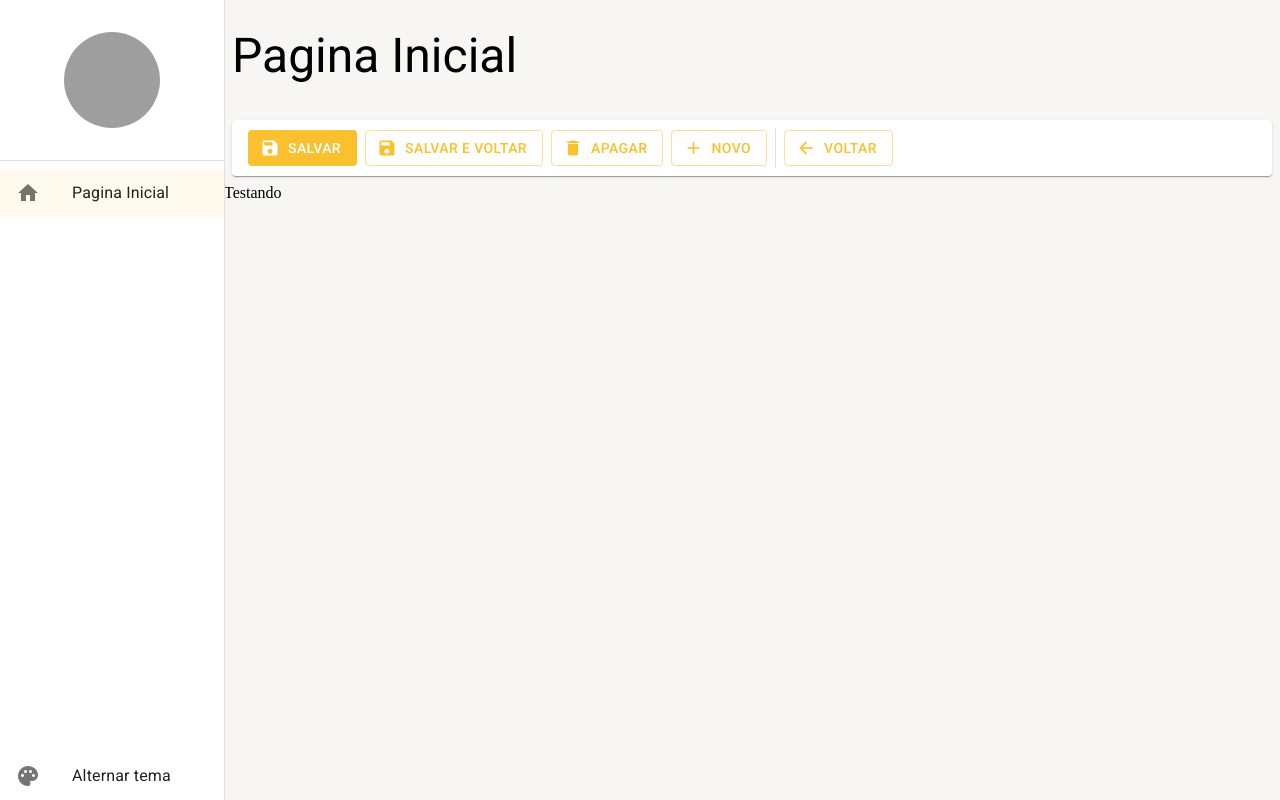
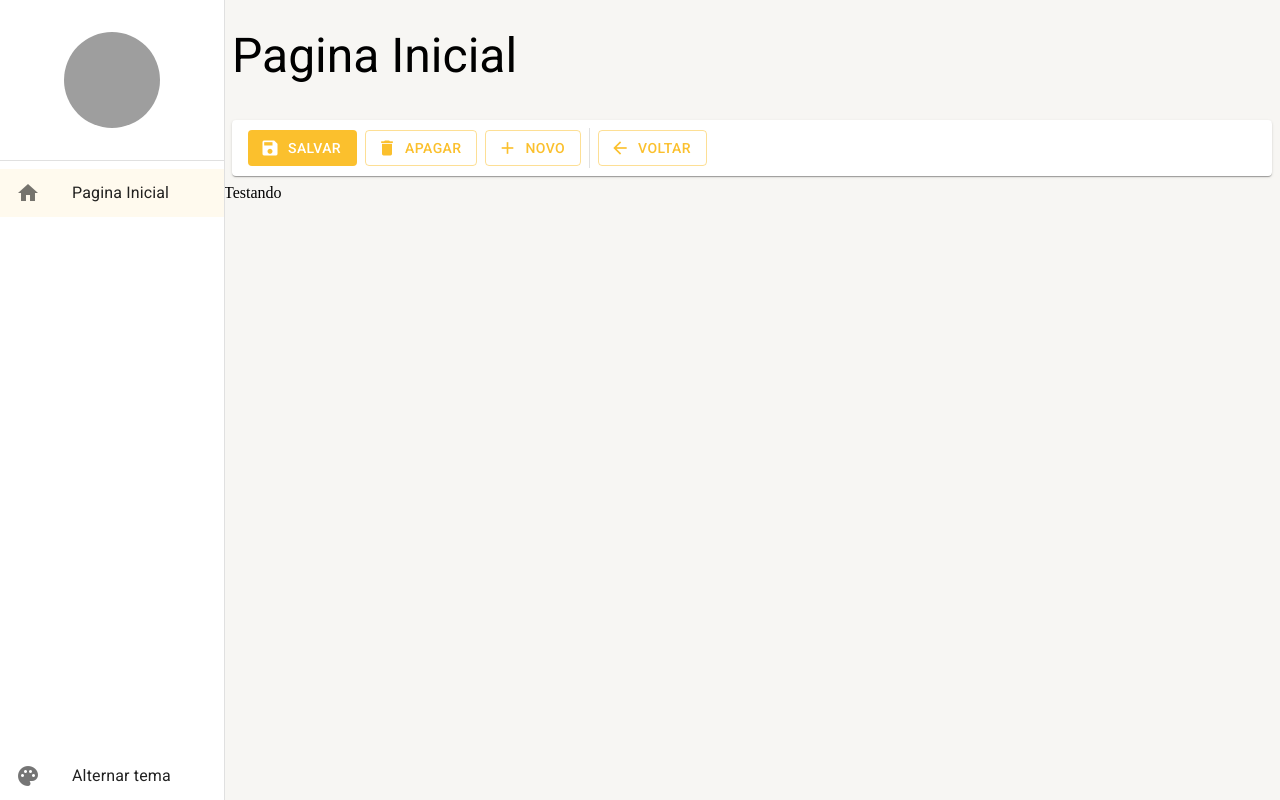
Before and after one commit to Unversedsix0/curso-react-mui, a React (Create React App) app: page /pagina-inicial in a window 1280 px wide. Built offline with nearby package versions, Linux system fonts and the light colour scheme; grey boxes are pictures that could not be loaded.

Commit message:
Adicionado botoes em FerramentaDeDetalhe

```diff
--- a/src/shared/components/ferramentas-de-detalhe/FerramentasDeDetalhe.tsx
+++ b/src/shared/components/ferramentas-de-detalhe/FerramentasDeDetalhe.tsx
@@ -1,8 +1,41 @@
-import { Box,  Button, Paper, useTheme, Icon, Divider } from '@mui/material'
+import { Box, Button, Paper, useTheme, Icon, Divider } from '@mui/material'
 
 import React from 'react'
+interface IFerramentasDeDetalheProps {
+  textoBotaoNovo?: string;
 
-export const FerramentasDeDetalhe = () => {
+  mostrarBotaoNovo?: boolean;
+  mostrarBotaoSalvar?: boolean;
+  mostrarBotaoApagar?: boolean;
+  mostrarBotaoVoltar?: boolean;
+  mostrarBotaoSalvarEVoltar?: boolean;
+
+  aoClicarEmNovo?: () => void;
+  aoClicarEmSalvar?: () => void;
+  aoClicarEmApagar?: () => void;
+  aoClicarEmVoltar?: () => void;
+  aoClicarEmSalvarEVoltar?: () => void;
+
+
+
+
+}
+export const FerramentasDeDetalhe: React.FC<IFerramentasDeDetalheProps> = ({
+  textoBotaoNovo = 'Novo',
+
+  mostrarBotaoNovo = true,
+  mostrarBotaoSalvar = true,
+  mostrarBotaoApagar = true,
+  mostrarBotaoVoltar = true,
+  mostrarBotaoSalvarEVoltar = false,
+
+  aoClicarEmNovo,
+  aoClicarEmSalvar,
+  aoClicarEmApagar,
+  aoClicarEmVoltar,
+  aoClicarEmSalvarEVoltar,
+
+}) => {
 
   const theme = useTheme();
 
@@ -18,51 +51,61 @@
       marginX={1}
       paddingX={2}
     >
-      <Button
+     {mostrarBotaoSalvar &&( <Button
         variant="contained"
         color="primary"
         disableElevation
+        onClick={aoClicarEmSalvar}
         startIcon={<Icon>save</Icon>}
       >
         Salvar
-      </Button>
-      <Button
+      </Button>)}
+
+    { mostrarBotaoSalvarEVoltar &&(  <Button
         variant="outlined"
         color="primary"
         disableElevation
+        onClick={aoClicarEmSalvarEVoltar}
         startIcon={<Icon>save</Icon>}
       >
         Salvar e Voltar
-      </Button>
-      <Button
+      </Button>)}
+
+     {mostrarBotaoApagar &&( <Button
         variant="outlined"
         color="primary"
         disableElevation
+        onClick={aoClicarEmApagar}
         startIcon={<Icon>delete</Icon>}
       >
         Apagar
-      </Button>
-      <Button
+      </Button>)}
+
+      {mostrarBotaoNovo &&(<Button
         variant="outlined"
         color="primary"
         disableElevation
+        onClick={aoClicarEmNovo}
         startIcon={<Icon>add</Icon>}
       >
         Novo
-      </Button>
+      </Button>)}
 
       <Divider
-      variant='middle'
-      orientation='vertical'
+        variant='middle'
+        orientation='vertical'
       />
-      <Button
+
+    {mostrarBotaoVoltar &&(<Button
         variant="outlined"
         color="primary"
         disableElevation
+        onClick={aoClicarEmVoltar}
         startIcon={<Icon>arrow_back</Icon>}
       >
         Voltar
-      </Button>
+      </Button>)}
+
     </Box>
 
   )
```
